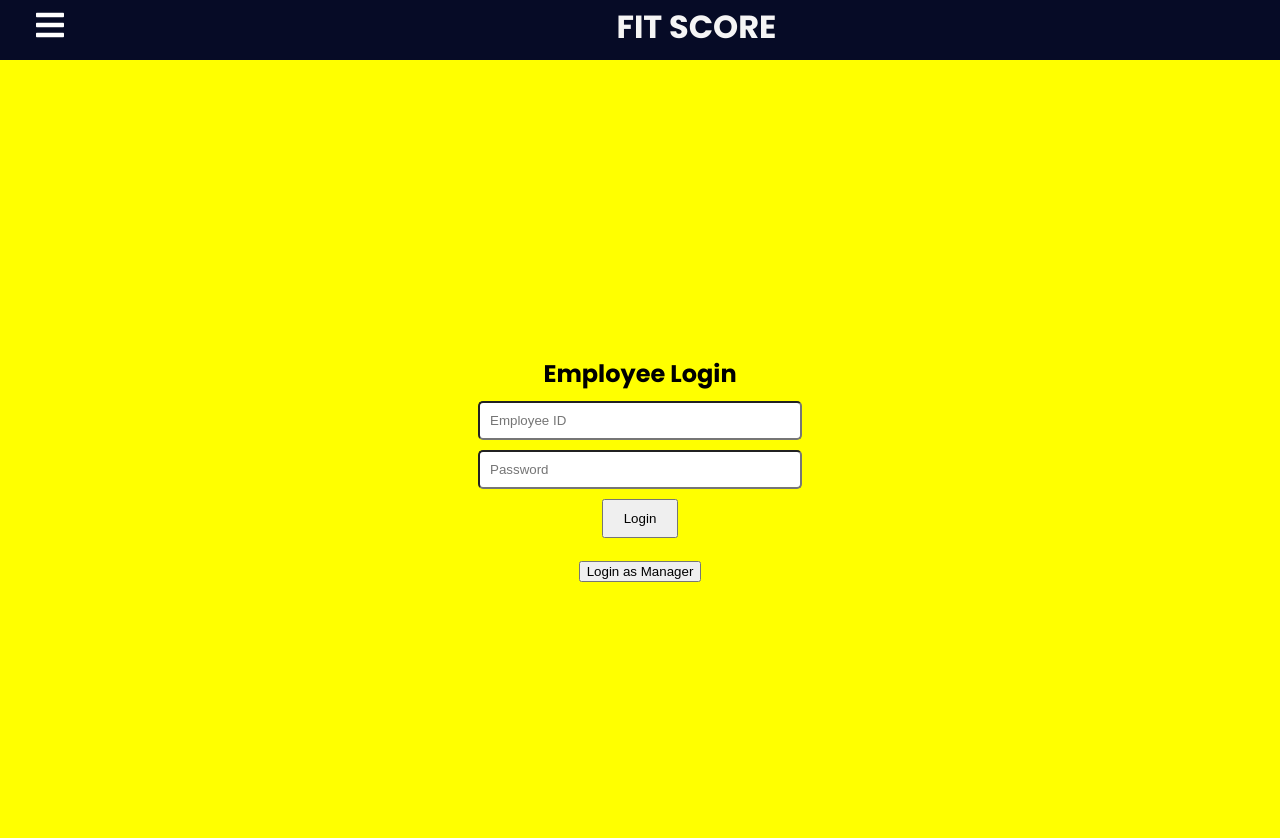
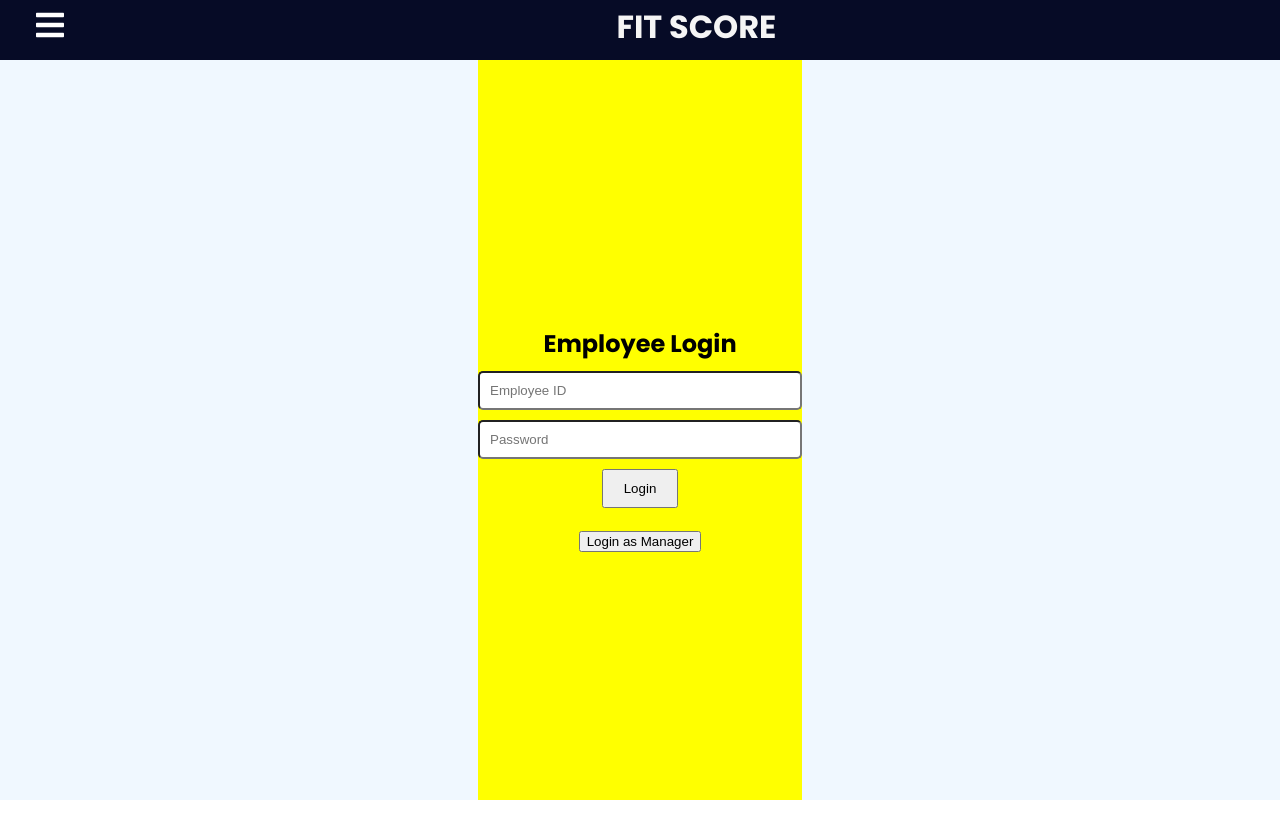
Before and after one commit to MercorHackathon/frontend, a React (Create React App) app: page / in a window 1280 px wide. Shown: the top 838 px of the page. Built offline with nearby package versions, Linux system fonts and the light colour scheme; no server answers.

Commit message:
updated app

```diff
--- a/src/App.js
+++ b/src/App.js
@@ -24,7 +24,7 @@ function App() {
 	}, []);
 
 	return (
-		<div>
+		<div className="app-container">
 			<Navbar />
 			<Routes>
 				<Route
```
